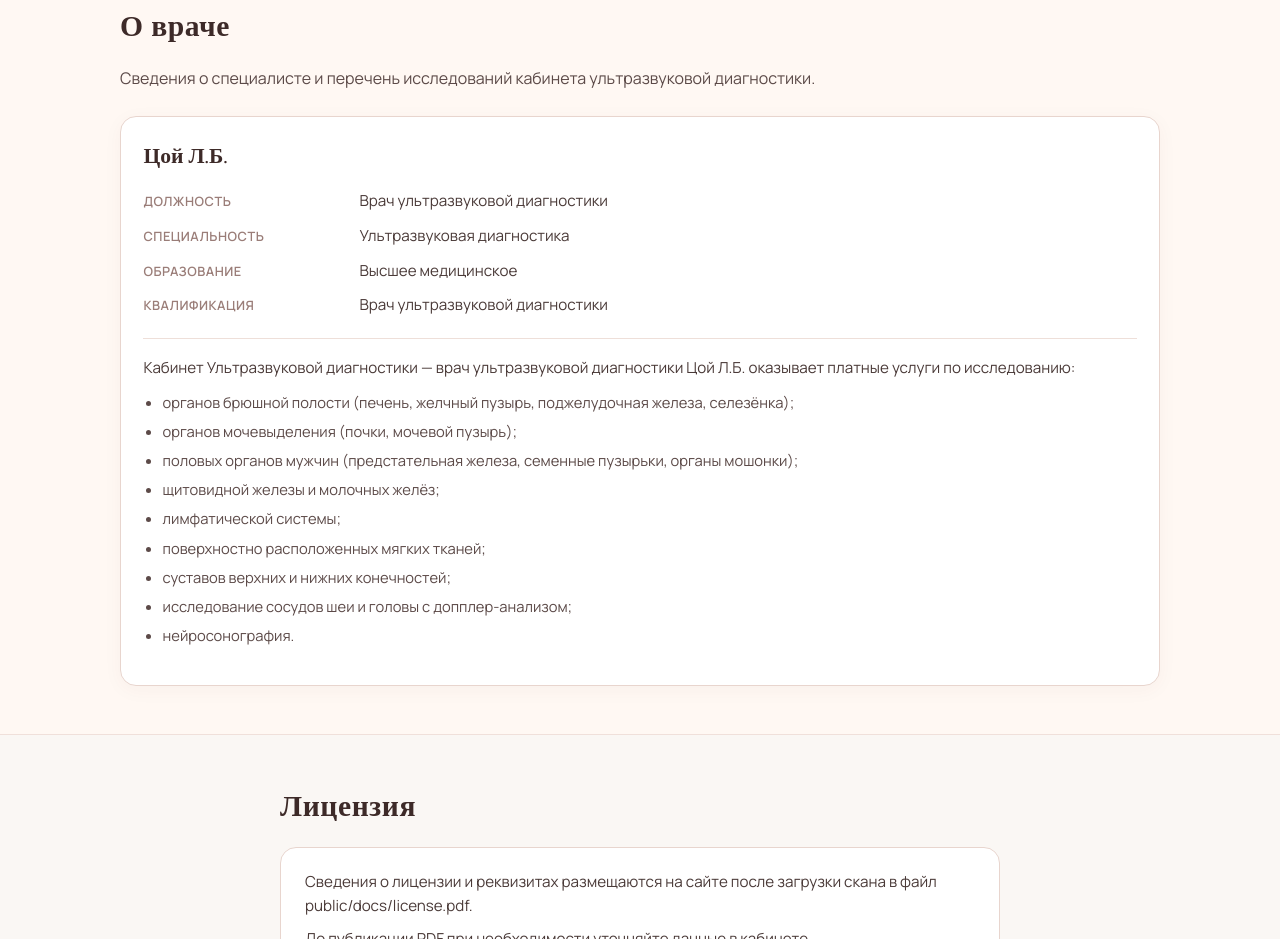
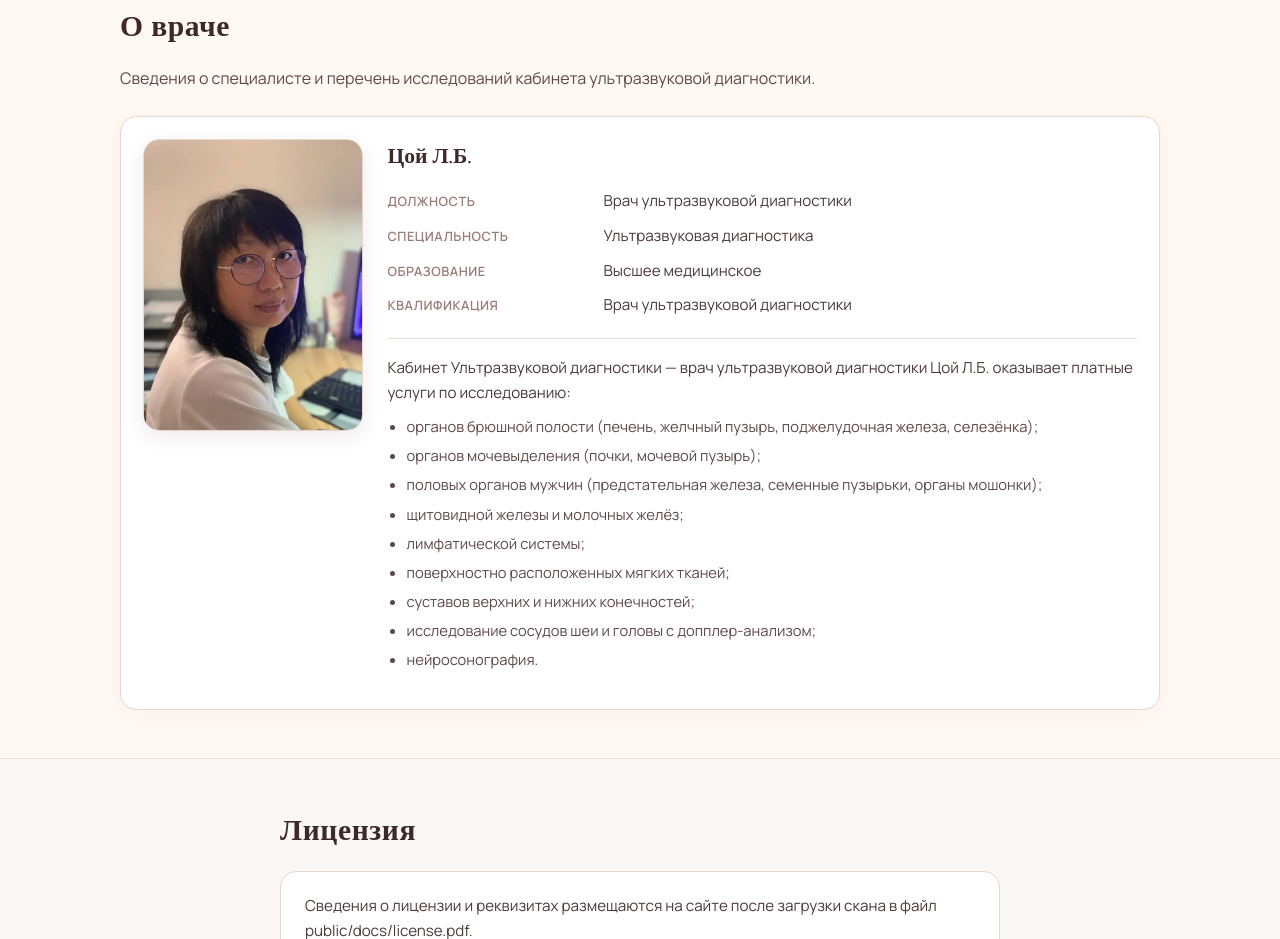
Before and after one commit to zeromode15rus/tsoy_leila, a React (Vite) app: page / in a window 1280 px wide. Shown: the part 1020-1959 px from the top of the page. Built offline with nearby package versions, Linux system fonts and the light colour scheme.

Commit message:
fix: enable doctor photo path

```diff
--- a/src/data/siteData.js
+++ b/src/data/siteData.js
@@ -59,7 +59,7 @@ export const siteData = {
     workers: [
       {
         fullName: 'Цой Л.Б.',
-        photoPath: null,
+        photoPath: 'photo/photo_2026-04-26_00-24-55.jpg',
         position: 'Врач ультразвуковой диагностики',
         specialty: 'Ультразвуковая диагностика',
         education: 'Высшее медицинское',
```
